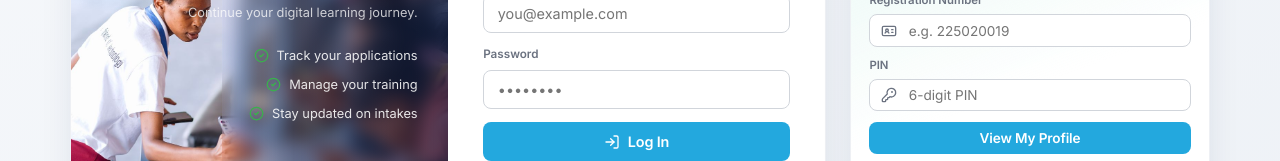
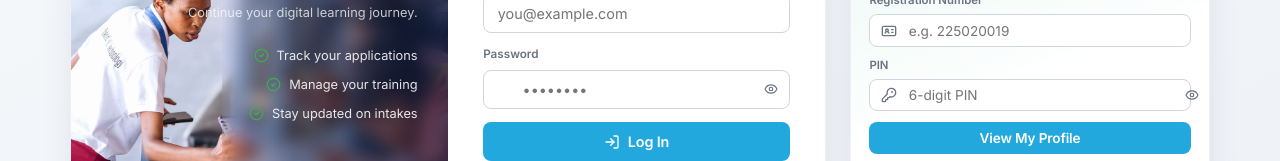
Before and after one commit to adolphenayituriki/DTS-Digital-Technology-Skills, a React (Vite) app in the folder client/: page /login in a window 1280 px wide. Shown: the part 424-585 px from the top of the page. Built offline with nearby package versions, Linux system fonts and the light colour scheme; no server answers.

Commit message:
feat(auth): add password/PIN visibility toggles

```diff
--- a/client/src/pages/Auth.jsx
+++ b/client/src/pages/Auth.jsx
@@ -1,7 +1,7 @@
 import React, { useState } from 'react';
 import { Link, useNavigate } from 'react-router-dom';
 import {
-  LogIn, UserPlus, ArrowLeft, CheckCircle2, GraduationCap, IdCard, KeyRound, Mail,
+  LogIn, UserPlus, ArrowLeft, CheckCircle2, GraduationCap, IdCard, KeyRound, Mail, Eye, EyeOff,
 } from 'lucide-react';
 import apiFetch, { setStudentSession, clearStudentSession } from '../api';
 import useAuth from '../hooks/useAuth';
@@ -50,10 +50,13 @@ export default function Auth({ mode }) {
   const [login, setLogin] = useState({ email: '', password: '' });
   const [signup, setSignup] = useState({ name: '', email: '', password: '', campus: '' });
   const [loading, setLoading] = useState(false);
+  const [showLoginPassword, setShowLoginPassword] = useState(false);
+  const [showSignupPassword, setShowSignupPassword] = useState(false);
 
   const [stuForm, setStuForm] = useState({ regNumber: '', pin: '' });
   const [stuAuthing, setStuAuthing] = useState(false);
   const [stuError, setStuError] = useState('');
+  const [showStuPin, setShowStuPin] = useState(false);
   const [showForgot, setShowForgot] = useState(false);
   const [stuForgot, setStuForgot] = useState({ regNumber: '', email: '' });
   const [stuForgotLoading, setStuForgotLoading] = useState(false);
@@ -179,7 +182,17 @@ export default function Auth({ mode }) {
               </div>
               <div className="form-group">
                 <label htmlFor="signup-password">Password (min 6 chars)</label>
-                <input id="signup-password" name="password" type="password" className="form-control" value={signup.password} onChange={change(setSignup)} placeholder="••••••••" required />
+                <div className="pw-input-wrap">
+                  <input id="signup-password" name="password" type={showSignupPassword ? 'text' : 'password'} className="form-control" value={signup.password} onChange={change(setSignup)} placeholder="••••••••" required />
+                  <button
+                    type="button"
+                    className="pw-toggle"
+                    onClick={() => setShowSignupPassword((v) => !v)}
+                    aria-label={showSignupPassword ? 'Hide password' : 'Show password'}
+                  >
+                    {showSignupPassword ? <EyeOff size={14} /> : <Eye size={14} />}
+                  </button>
+                </div>
               </div>
               <button type="submit" className="btn btn-accent" disabled={loading}>
                 <UserPlus size={16} /> {loading ? 'Creating account...' : 'Sign Up'}
@@ -212,7 +225,17 @@ export default function Auth({ mode }) {
                 </div>
                 <div className="form-group">
                   <label htmlFor="login-password">Password</label>
-                  <input id="login-password" name="password" type="password" className="form-control" value={login.password} onChange={change(setLogin)} placeholder="••••••••" required />
+                  <div className="pw-input-wrap">
+                    <input id="login-password" name="password" type={showLoginPassword ? 'text' : 'password'} className="form-control" value={login.password} onChange={change(setLogin)} placeholder="••••••••" required />
+                    <button
+                      type="button"
+                      className="pw-toggle"
+                      onClick={() => setShowLoginPassword((v) => !v)}
+                      aria-label={showLoginPassword ? 'Hide password' : 'Show password'}
+                    >
+                      {showLoginPassword ? <EyeOff size={14} /> : <Eye size={14} />}
+                    </button>
+                  </div>
                 </div>
                 <button type="submit" className="btn btn-primary" disabled={loading}>
                   <LogIn size={16} /> {loading ? 'Logging in...' : 'Log In'}
@@ -274,7 +297,15 @@ export default function Auth({ mode }) {
                     <label htmlFor="stu-pin">PIN</label>
                     <div className="profile-input-wrap">
                       <KeyRound size={16} />
-                      <input id="stu-pin" name="pin" className="form-control" type="password" inputMode="numeric" maxLength={6} value={stuForm.pin} onChange={stuChange} placeholder="6-digit PIN" required />
+                      <input id="stu-pin" name="pin" className="form-control" type={showStuPin ? 'text' : 'password'} inputMode="numeric" maxLength={6} value={stuForm.pin} onChange={stuChange} placeholder="6-digit PIN" required />
+                      <button
+                        type="button"
+                        className="pw-toggle"
+                        onClick={() => setShowStuPin((v) => !v)}
+                        aria-label={showStuPin ? 'Hide PIN' : 'Show PIN'}
+                      >
+                        {showStuPin ? <EyeOff size={14} /> : <Eye size={14} />}
+                      </button>
                     </div>
                   </div>
                   {stuError && <div className="alert alert-error">{stuError}</div>}
```
Also changed, not shown: client/src/styles/global.css.
